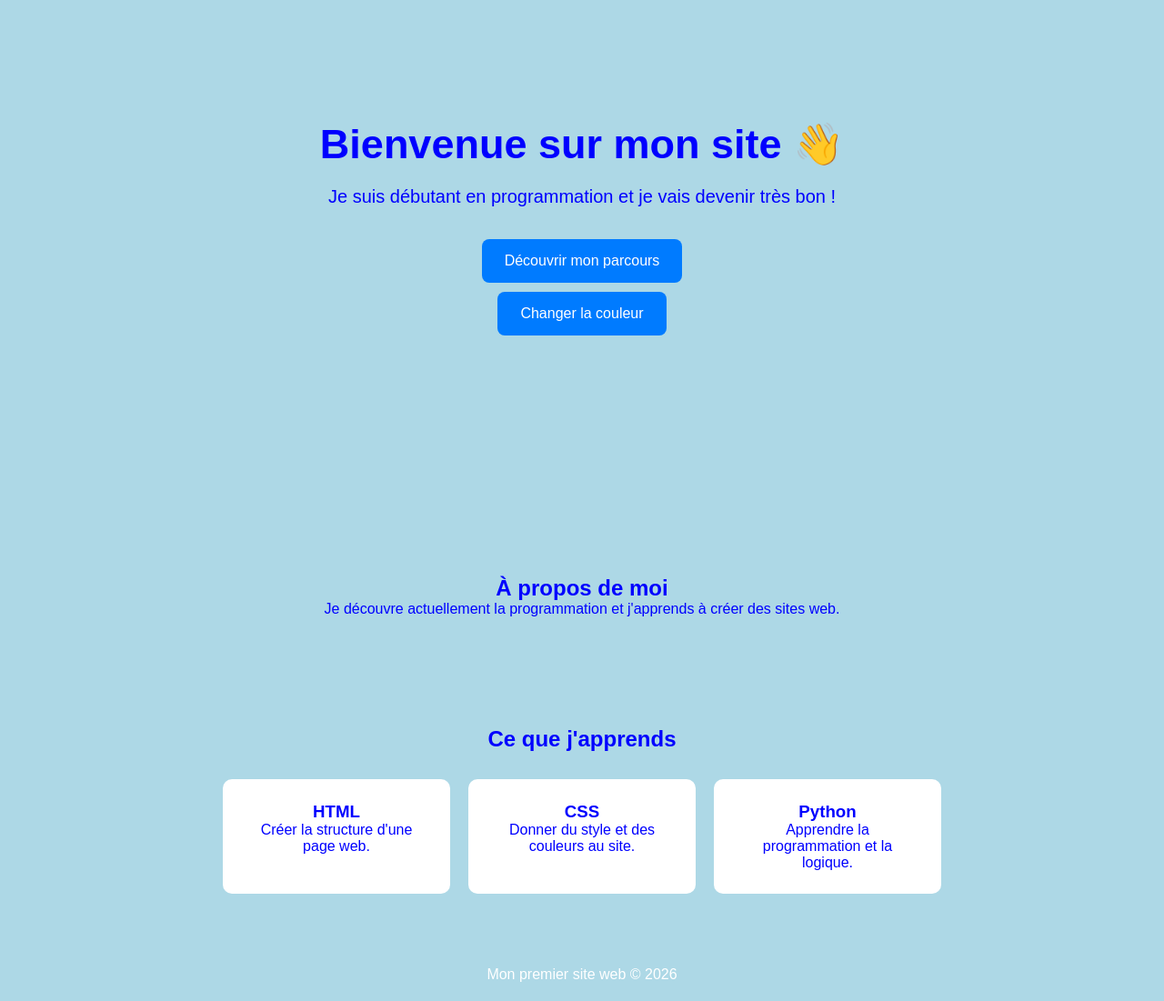
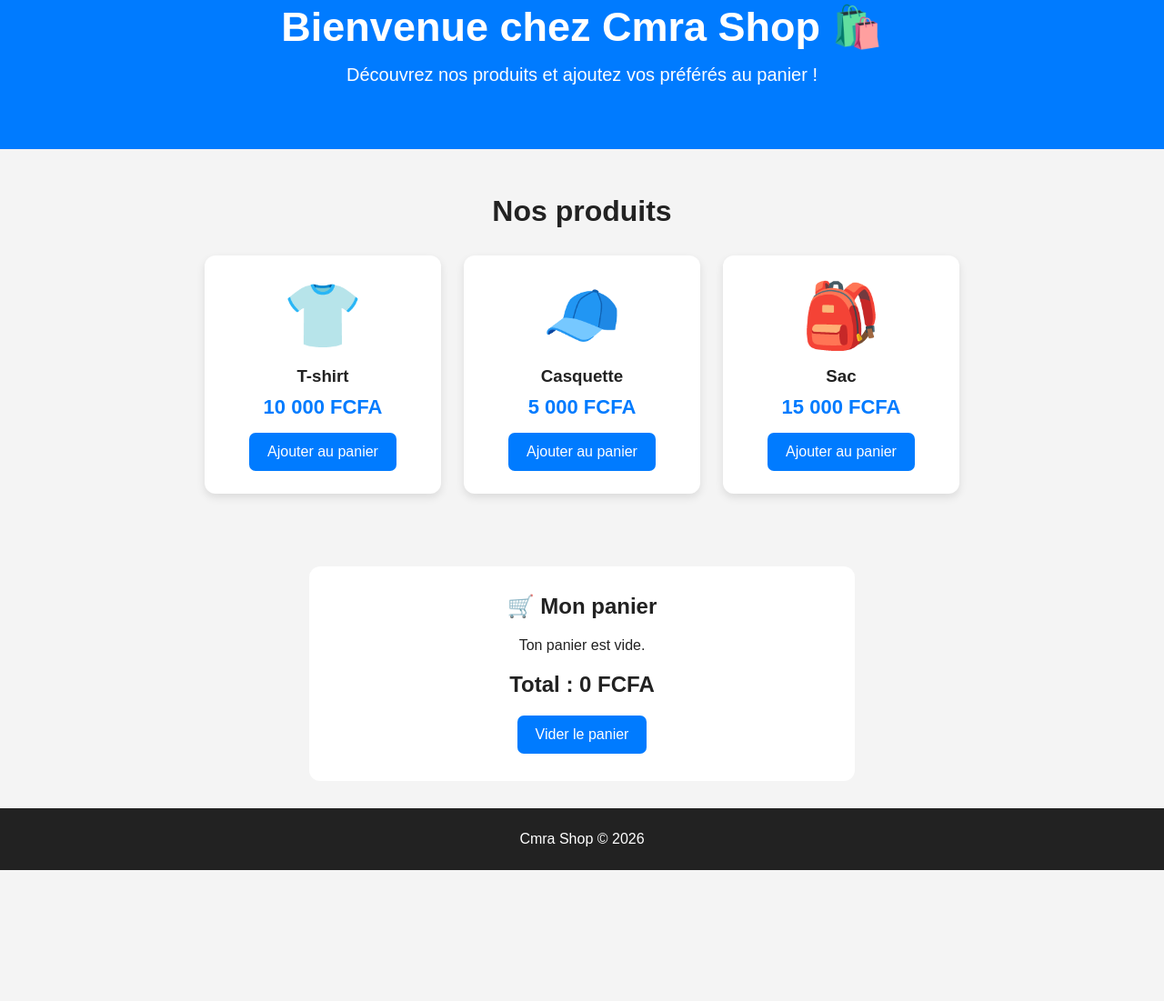
Before and after one commit to cyriel3297-cmyk/Cmra05-site, a plain HTML site: page index.html in a window 1280 px wide. Shown: the part 135-1236 px from the top of the page at 91% size. After the commit the page ends 1092 px from the top, so only its background shows below. Drawn offline with Linux system fonts and the light colour scheme.

Commit message:
Update index.html

```diff
--- a/index.html
+++ b/index.html
@@ -4,7 +4,7 @@
     <meta charset="UTF-8">
     <meta name="viewport" content="width=device-width, initial-scale=1.0">
 
-    <title>Mon premier site</title>
+    <title>Cmra Shop</title>
 
     <style>
         * {
@@ -15,13 +15,14 @@
 
         body {
             font-family: Arial, sans-serif;
-            background: lightblue;
-            color: blue;
-            transition: background-color 0.5s;
+            background: #f4f4f4;
+            color: #222;
         }
 
+        /* MENU */
         nav {
-            background: lightblue;
+            background: #222;
+            color: white;
             padding: 20px;
             display: flex;
             justify-content: space-between;
@@ -35,177 +36,328 @@
         nav a {
             color: white;
             text-decoration: none;
-            margin-left: 20px;
+            margin-left: 15px;
         }
 
+        /* ACCUEIL */
         .accueil {
-            min-height: 80vh;
-            display: flex;
-            flex-direction: column;
-            justify-content: center;
-            align-items: center;
+            background: #007bff;
+            color: white;
             text-align: center;
-            padding: 30px;
+            padding: 70px 20px;
         }
 
         .accueil h1 {
             font-size: 45px;
-            margin-bottom: 20px;
+            margin-bottom: 15px;
         }
 
         .accueil p {
             font-size: 20px;
+        }
+
+        /* PRODUITS */
+        .produits {
+            padding: 50px 20px;
+            text-align: center;
+        }
+
+        .produits h2 {
+            font-size: 32px;
             margin-bottom: 30px;
+        }
+
+        .liste-produits {
+            display: flex;
+            justify-content: center;
+            gap: 25px;
+            flex-wrap: wrap;
+        }
+
+        .produit {
+            background: white;
+            width: 260px;
+            padding: 25px;
+            border-radius: 12px;
+            box-shadow: 0 4px 10px rgba(0,0,0,0.1);
+        }
+
+        .image-produit {
+            font-size: 70px;
+            margin-bottom: 15px;
+        }
+
+        .produit h3 {
+            margin-bottom: 10px;
+        }
+
+        .prix {
+            color: #007bff;
+            font-size: 22px;
+            font-weight: bold;
+            margin-bottom: 15px;
         }
 
         .bouton {
             background: #007bff;
             color: white;
-            padding: 15px 25px;
             border: none;
-            border-radius: 8px;
+            padding: 12px 20px;
+            border-radius: 7px;
             cursor: pointer;
             font-size: 16px;
-            margin: 5px;
         }
 
         .bouton:hover {
             background: #0056b3;
         }
 
-        section {
-            padding: 60px 20px;
+        /* PANIER */
+        .panier {
+            background: white;
+            margin: 30px auto;
+            padding: 30px;
+            max-width: 600px;
+            border-radius: 12px;
             text-align: center;
         }
 
-        .cartes {
-            display: flex;
-            justify-content: center;
-            gap: 20px;
-            flex-wrap: wrap;
+        .panier h2 {
+            margin-bottom: 20px;
+        }
+
+        #liste-panier {
+            margin: 20px 0;
+        }
+
+        .total {
+            font-size: 24px;
+            font-weight: bold;
+            margin: 20px;
+        }
+
+        /* PIED DE PAGE */
+        footer {
+            background: #222;
+            color: white;
+            text-align: center;
+            padding: 25px;
             margin-top: 30px;
         }
 
-        .carte {
-            background: white;
-            padding: 25px;
-            width: 250px;
-            border-radius: 10px;
-        }
+        /* TELEPHONE */
+        @media (max-width: 600px) {
 
-        footer {
-            background: lightblue;
-            color: white;
-            text-align: center;
-            padding: 20px;
+            nav {
+                flex-direction: column;
+                gap: 15px;
+            }
+
+            .accueil h1 {
+                font-size: 35px;
+            }
+
+            .produit {
+                width: 90%;
+            }
         }
     </style>
 </head>
 
 <body>
 
+    <!-- MENU -->
     <nav>
-        <h2>Cmra05</h2>
+
+        <h2>🛍️ Cmra Shop</h2>
 
         <div>
             <a href="#accueil">Accueil</a>
-            <a href="#apropos">À propos</a>
-            <a href="#apprentissage">Apprentissage</a>
+            <a href="#produits">Produits</a>
+            <a href="#panier">Panier 🛒</a>
         </div>
+
     </nav>
 
+
+    <!-- ACCUEIL -->
     <section class="accueil" id="accueil">
 
-        <h1>Bienvenue sur mon site 👋</h1>
-
-        <p id="message">
-            Je suis débutant en programmation
-            et je vais devenir très bon !
-        </p>
-
-        <button class="bouton" onclick="changerMessage()">
-            Découvrir mon parcours
-        </button>
-
-        <button class="bouton" onclick="changerCouleur()">
-            Changer la couleur
-        </button>
-
-    </section>
-
-    <section id="apropos">
-
-        <h2>À propos de moi</h2>
+        <h1>Bienvenue chez Cmra Shop 🛍️</h1>
 
         <p>
-            Je découvre actuellement la programmation
-            et j'apprends à créer des sites web.
+            Découvrez nos produits et ajoutez vos préférés au panier !
         </p>
 
     </section>
 
-    <section id="apprentissage">
 
-        <h2>Ce que j'apprends</h2>
+    <!-- PRODUITS -->
+    <section class="produits" id="produits">
 
-        <div class="cartes">
+        <h2>Nos produits</h2>
 
-            <div class="carte">
-                <h3>HTML</h3>
-                <p>
-                    Créer la structure d'une page web.
+        <div class="liste-produits">
+
+
+            <!-- PRODUIT 1 -->
+            <div class="produit">
+
+                <div class="image-produit">
+                    👕
+                </div>
+
+                <h3>T-shirt</h3>
+
+                <p class="prix">
+                    10 000 FCFA
                 </p>
+
+                <button class="bouton"
+                    onclick="ajouterAuPanier('T-shirt', 10000)">
+                    Ajouter au panier
+                </button>
+
             </div>
 
-            <div class="carte">
-                <h3>CSS</h3>
-                <p>
-                    Donner du style et des couleurs au site.
+
+            <!-- PRODUIT 2 -->
+            <div class="produit">
+
+                <div class="image-produit">
+                    🧢
+                </div>
+
+                <h3>Casquette</h3>
+
+                <p class="prix">
+                    5 000 FCFA
                 </p>
+
+                <button class="bouton"
+                    onclick="ajouterAuPanier('Casquette', 5000)">
+                    Ajouter au panier
+                </button>
+
             </div>
 
-            <div class="carte">
-                <h3>Python</h3>
-                <p>
-                    Apprendre la programmation et la logique.
+
+            <!-- PRODUIT 3 -->
+            <div class="produit">
+
+                <div class="image-produit">
+                    🎒
+                </div>
+
+                <h3>Sac</h3>
+
+                <p class="prix">
+                    15 000 FCFA
                 </p>
+
+                <button class="bouton"
+                    onclick="ajouterAuPanier('Sac', 15000)">
+                    Ajouter au panier
+                </button>
+
             </div>
 
         </div>
 
     </section>
 
+
+    <!-- PANIER -->
+    <section class="panier" id="panier">
+
+        <h2>🛒 Mon panier</h2>
+
+        <div id="liste-panier">
+            Ton panier est vide.
+        </div>
+
+        <div class="total">
+            Total : <span id="total">0</span> FCFA
+        </div>
+
+        <button class="bouton" onclick="viderPanier()">
+            Vider le panier
+        </button>
+
+    </section>
+
+
+    <!-- PIED DE PAGE -->
     <footer>
-        <p>Mon premier site web © 2026</p>
+
+        <p>
+            Cmra Shop © 2026
+        </p>
+
     </footer>
 
+
+    <!-- JAVASCRIPT -->
     <script>
 
-        function changerMessage() {
-            document.getElementById("message").innerText =
-                "Bravo ! Tu viens de faire fonctionner ton premier bouton ! 🚀";
+        let panier = [];
+
+        let total = 0;
+
+
+        function ajouterAuPanier(nom, prix) {
+
+            panier.push({
+                nom: nom,
+                prix: prix
+            });
+
+            total = total + prix;
+
+            afficherPanier();
+
         }
 
-        let couleur = 0;
 
-        function changerCouleur() {
+        function afficherPanier() {
 
-            if (couleur === 0) {
-                document.body.style.backgroundColor = "yellow";
-                couleur = 1;
+            let liste = document.getElementById("liste-panier");
 
-            } else if (couleur === 1) {
-                document.body.style.backgroundColor = "green";
-                couleur = 2;
+            liste.innerHTML = "";
 
-            } else if (couleur === 2) {
-                document.body.style.backgroundColor = "blue";
-                couleur = 3;
+            if (panier.length === 0) {
+
+                liste.innerText = "Ton panier est vide.";
 
             } else {
-                document.body.style.backgroundColor = "violet";
-                couleur = 0;
+
+                panier.forEach(function(produit) {
+
+                    let element = document.createElement("p");
+
+                    element.innerText =
+                        produit.nom + " - " +
+                        produit.prix + " FCFA";
+
+                    liste.appendChild(element);
+
+                });
+
             }
+
+            document.getElementById("total").innerText = total;
+
+        }
+
+
+        function viderPanier() {
+
+            panier = [];
+
+            total = 0;
+
+            afficherPanier();
+
         }
 
     </script>
```
